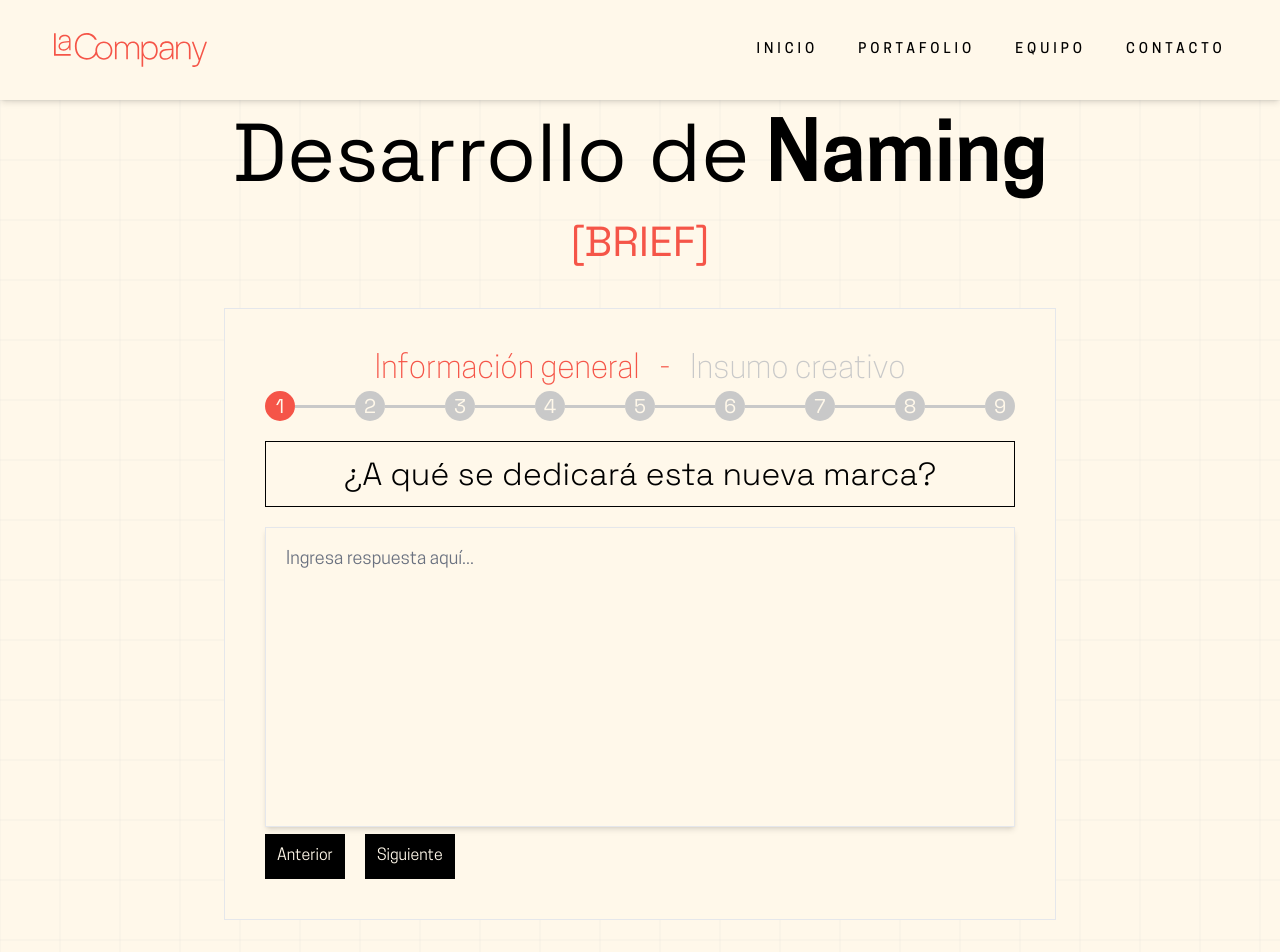
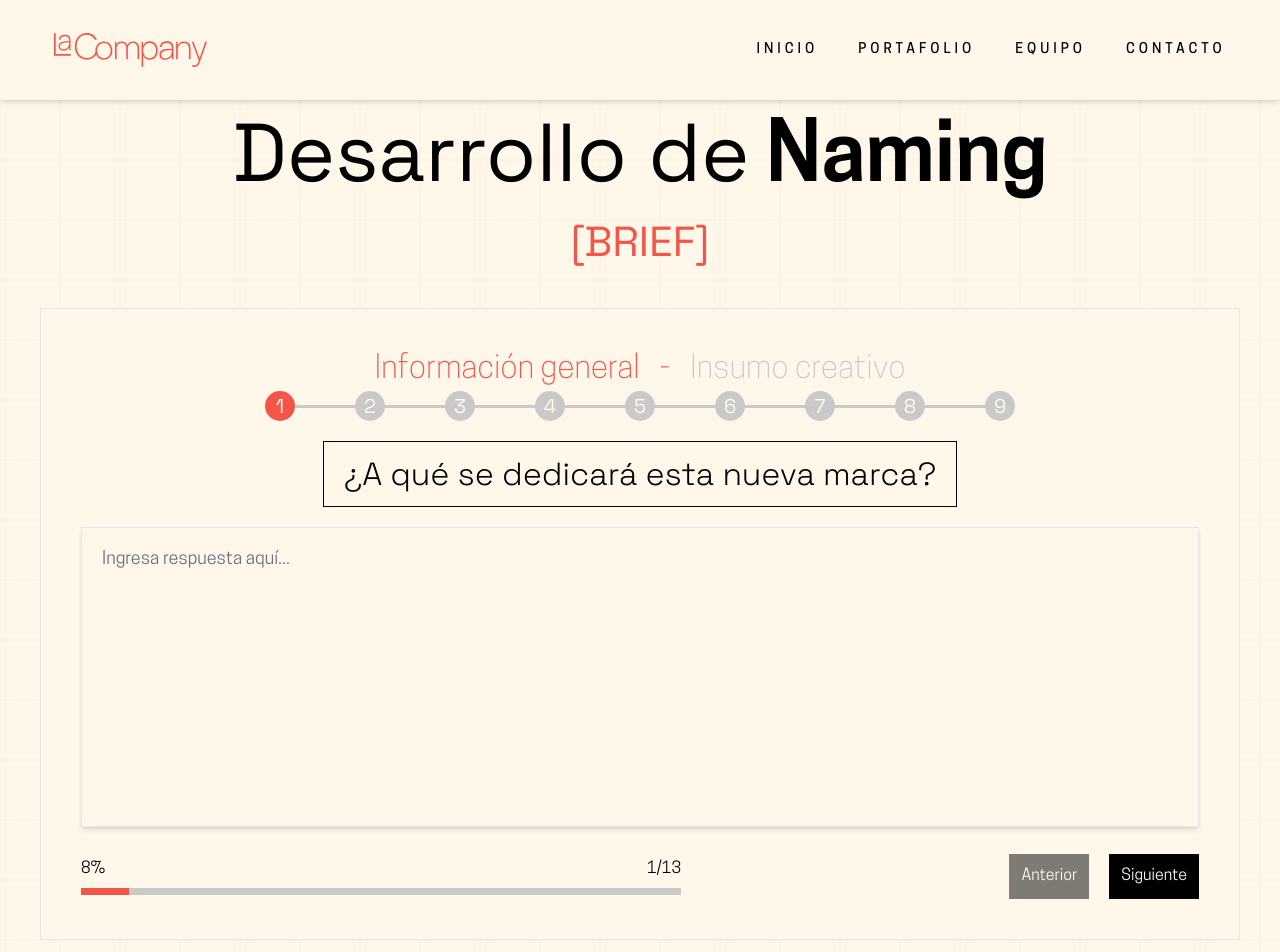
Before and after one commit to CompanyCreativa/La-Company-Creativa, a Next.js app: page /brief_naming in a window 1280 px wide. Shown: the top 952 px of the page. Built offline with nearby package versions, Linux system fonts and the light colour scheme.

Commit message:
add new bars in brief and fix forms

```diff
--- /dev/null
+++ b/src/app/brief_naming/info.js
@@ -0,0 +1,68 @@
+export const questions = [
+  {
+    id: 1,
+    question: "¿A qué se dedicará esta nueva marca?",
+    answer: "",
+  },
+  {
+    id: 2,
+    question: "¿Qué le hará diferente?",
+    answer: "",
+  },
+  {
+    id: 3,
+    question: "¿Cuál será su promesa de valor?",
+    answer: "",
+  },
+  {
+    id: 4,
+    question: "Elige palabras con las que quisieras que nos relacionen",
+    answer: "",
+  },
+  {
+    id: 5,
+    question: "¿Hay algún color que nos caracterice?",
+    answer: "",
+  },
+  {
+    id: 6,
+    question:
+      "¿Estaremos bajo la arquitectura de marca de importadores asociadas?",
+    answer: "",
+  },
+  {
+    id: 7,
+    question: "¿Qué productos y marcas comercializará?",
+    answer: "",
+  },
+  {
+    id: 8,
+    question: "¿A quiénes se dirigirá la marca?",
+    answer: "",
+  },
+  {
+    id: 9,
+    question: "¿Quién es la competencia en este segmento",
+    answer: "",
+  },
+  {
+    id: 10,
+    question: "¿Hay alguna palabra específica que se deba incluir",
+    answer: "",
+  },
+  {
+    id: 11,
+    question: "¿Qué apellido o descriptor debería tener la marca?",
+    answer: "",
+  },
+  {
+    id: 12,
+    question: "¿Tienen alguna preferencia de estilo para el nombre?",
+    answer: "",
+  },
+  {
+    id: 13,
+    question: "¿Qué nombres de otras marcas te gustan y por qué?",
+    answer: "",
+  },
+];
--- a/src/app/brief_naming/page.js
+++ b/src/app/brief_naming/page.js
@@ -1,68 +1,21 @@
 "use client";
+import { motion } from "motion/react";
 import { useState } from "react";
 
 import MainContainer from "../components/mainContainer";
 import Header from "../components/header";
-import { CheckIcon } from "../components/SVGicons/checkIcon";
-
-const questions = [
-  {
-    id: 1,
-    question: "¿A qué se dedicará esta nueva marca?",
-    answer: "",
-  },
-  {
-    id: 2,
-    question: "¿Qué productos o servicios se ofrecen?",
-    answer: "",
-  },
-  {
-    id: 3,
-    question: "¿Cual es el objetivo principal de la marca?",
-    answer: "",
-  },
-  {
-    id: 4,
-    question: "¿Cuales son las principales características de la marca?",
-    answer: "",
-  },
-  {
-    id: 5,
-    question: "¿Cuales son las principales caracteristicas de la marca?",
-    answer: "",
-  },
-  {
-    id: 6,
-    question: "¿Cuales son las principales caracteristicas de la marca?",
-    answer: "",
-  },
-  {
-    id: 7,
-    question: "¿Cuales son las principales caracteristicas de la marca?",
-    answer: "",
-  },
-  {
-    id: 8,
-    question: "¿Cuales son las principales caracteristicas de la marca?",
-    answer: "",
-  },
-  {
-    id: 9,
-    question: "¿Cuales son las principales caracteristicas de la marca?",
-    answer: "",
-  },
-];
+import { questions } from "./info";
+import { StepForm } from "../components/stepForm";
+import { ExampleBrief } from "../components/exampleBrief";
 
 const page = () => {
   const [currentQuestion, setCurrentQuestion] = useState(0);
   const [answers, setAnswers] = useState({});
-  console.log("soy el current", currentQuestion);
+
   const handleNext = () => {
     if (currentQuestion < questions.length - 1) {
       setCurrentQuestion(currentQuestion + 1);
     }
-
-    console.log(answers);
   };
 
   const handlePrev = () => {
@@ -86,43 +39,45 @@ const page = () => {
         <h2 className="text-[24px] md:text-[20px] lg:text-[42px] font-regular SpaceGrotesk text-companySalmon">
           [BRIEF]
         </h2>
-        <div className="bg-background border  p-10 mt-10">
+        <div className="bg-background border w-full max-w-[1200px] p-10 mt-10">
           <div className="flex justify-center items-center gap-5 text-[32px] font-light">
-            <span className="text-companySalmon">Información general </span>
+            <span
+              className={`${
+                currentQuestion <= 8 ? "text-companySalmon" : "text-[#C9C9C9]"
+              }`}
+            >
+              Información general
+            </span>
             <span className="text-companySalmon">-</span>
-            <span className="text-[#C9C9C9]">Insumo creativo</span>
+            <span
+              className={`${
+                currentQuestion > 8 ? "text-companySalmon" : "text-[#C9C9C9]"
+              }`}
+            >
+              Insumo creativo
+            </span>
           </div>
           <div className="flex justify-center items-center">
-            {questions.map((question, index) => (
-              <div key={index} className="flex justify-center items-center">
-                {question.id > 1 && (
-                  <div
-                    className={`w-[60px] h-[3px]  ${
-                      index <= currentQuestion
-                        ? "bg-companySalmon"
-                        : "bg-[#C9C9C9]"
-                    }`}
-                  ></div>
-                )}
-                <p
-                  className={`text-[20px] SpaceGrotesk text-background rounded-full w-[30px] h-[30px] flex justify-center items-center ${
-                    index === currentQuestion
-                      ? "bg-companySalmon border-2 border-companySalmon"
-                      : ""
-                  }  ${
-                    index < currentQuestion + 1
-                      ? "bg-background border-2 border-companySalmon "
-                      : "bg-[#C9C9C9]"
-                  } `}
-                >
-                  {currentQuestion >= index + 1 ? <CheckIcon /> : index + 1}
-                </p>
-              </div>
+            {questions
+              .slice(
+                Math.floor(currentQuestion / 9) * 9,
+                Math.floor(currentQuestion / 9) * 9 + 9
+              )
+              .map((question, index) => (
+                <StepForm
+                  question={question}
+                  index={index + Math.floor(currentQuestion / 9) * 9}
+                  currentQuestion={currentQuestion}
+                  key={question.id}
+                />
               ))}
           </div>
-          <p className="text-center mt-5 px-5 py-3 font-light text-[32px] border border-black SpaceGrotesk">
+          <div className="w-full flex justify-center items-center mt-5 gap-2">
+            <p className="text-center px-5 py-3 font-light text-[32px] border border-black SpaceGrotesk inline-block">
               {questions[currentQuestion].question}
             </p>
+            {currentQuestion === 11 && <ExampleBrief />}
+          </div>
           <textarea
             name={`question${questions[currentQuestion].id}`}
             className="w-full h-[300px] mt-5 bg-transparent border shadow-md px-5 py-5 text-black placeholder-black text-[18px] resize-none placeholder-gray-500"
@@ -130,15 +85,44 @@ const page = () => {
             value={answers[`question${questions[currentQuestion].id}`] || ""}
             onChange={handleChange}
           ></textarea>
+          <div className="flex flex-row mt-5 justify-between items-center ">
+            <div className="flex flex-col max-w-[600px] w-full gap-2">
+              <div className="flex flex-row justify-between">
+                <span>{Math.round(((currentQuestion + 1) * 100) / 13)}%</span>
+                <span>
+                  {currentQuestion + 1}/{questions.length}
+                </span>
+              </div>
+              <div className="w-full h-[7px] bg-[#C9C9C9] flex">
+                <motion.div
+                  className="h-full bg-companySalmon"
+                  initial={{ width: "0%" }}
+                  animate={{
+                    width: `${Math.round(((currentQuestion + 1) * 100) / 13)}%`,
+                  }}
+                  transition={{ duration: 0.5, ease: "easeInOut" }}
+                ></motion.div>
+              </div>
+            </div>
+            <div className="flex flex-row  justify-end">
               <button
                 onClick={handlePrev}
-            className="bg-black text-background p-3 mr-5"
+                className={`bg-black text-background p-3 mr-5 ${
+                  currentQuestion === 0 && "opacity-50 cursor-not-allowed"
+                }`}
               >
                 Anterior
               </button>
-          <button onClick={handleNext} className="bg-black text-background p-3">
-            Siguiente
+              <button
+                onClick={handleNext}
+                className="bg-black text-background p-3"
+              >
+                {currentQuestion === questions.length - 1
+                  ? "Finalizar"
+                  : "Siguiente"}
               </button>
+            </div>
+          </div>
         </div>
       </div>
     </MainContainer>
--- /dev/null
+++ b/src/app/components/exampleBrief.js
@@ -0,0 +1,67 @@
+import { useState } from "react";
+
+export const ExampleBrief = () => {
+  const [open, setOpen] = useState(false);
+
+  return (
+    <>
+      {open && (
+        <div className="flex fixed top-0 left-0 w-full h-full bg-[rgba(255, 255, 255, 0.7)]  z-30"></div>
+      )}
+      <div className="flex relative">
+        <div
+          className="flex flex-col justify-center items-center bg-companySalmon text-white text-3xl w-[40px] h-[40px] z-40 cursor-pointer"
+          onMouseEnter={() => setOpen(true)}
+          onMouseLeave={() => setOpen(false)}
+        >
+          +
+        </div>
+        {open && (
+          <div className="w-[300px] top-[-160px] right-[40px] bg-[#212121] absolute z-40 p-5 text-white ">
+            <p className="text-xl font-bold text-companySalmon">Ejemplos: </p>
+            <p>
+              <strong className="font-semibold">Compuestos:</strong>{" "}
+              KissMetrics, Don Limpio
+            </p>
+            <p className="">
+              <strong className="font-semibold">Abstractos:</strong>{" "}
+              Significados en otro idioma
+            </p>
+            <p>
+              <strong className="font-semibold">Frases:</strong> La nevera roja,
+              El armario de la tele
+            </p>
+            <p>
+              <strong className="font-semibold">Asociativos:</strong> North
+              Face, Imaginarium, Movistar, Mercadona, Bankia, Pronovias
+            </p>
+            <p>
+              <strong className="font-semibold">Onomatopeyas:</strong> Veritas,
+              Stella Artois, Boing, Zas, Crunch, Croak
+            </p>
+            <p>
+              <strong className="font-semibold">Otros idiomas:</strong> Veritas,
+              Stella Artois, Apple, Miss Sixty
+            </p>
+            <p>
+              <strong className="font-semibold">Nombre própio:</strong> Neil
+              Patel, Carolina Herrera, Vilma Nuñez, Gillete, McDonalds
+            </p>
+            <p>
+              <strong className="font-semibold">Acrónimos:</strong> LG, BBVA,
+              NBA, DIA, IBM, P&G, ebay
+            </p>
+            <p>
+              <strong className="font-semibold">Numerales:</strong> 7UP, 5 à
+              Sec, Forever 21
+            </p>
+            <p>
+              <strong className="font-semibold">Inventados:</strong> Vibbo,
+              Wallapop, Oysho, Bershka, Tumblr, Vimeo
+            </p>
+          </div>
+        )}
+      </div>
+    </>
+  );
+};
--- a/src/app/components/form.js
+++ b/src/app/components/form.js
@@ -85,7 +85,7 @@ function FormComponent() {
               check: false,
               from_phone: "",
             });
-            // window.location.href = "/gracias";
+            window.location.href = "/gracias";
           },
           (error) => {
             console.log(error.text);
--- a/src/app/components/formContact.js
+++ b/src/app/components/formContact.js
@@ -92,7 +92,7 @@ function FormContactComponent() {
               check: false,
               from_phone: "",
             });
-            // window.location.href = "/gracias";
+            window.location.href = "/gracias";
           },
           (error) => {
             console.log(error.text);
--- a/src/app/components/input.js
+++ b/src/app/components/input.js
@@ -31,7 +31,7 @@ export default function Input({
 
   if (type === "checkbox") {
     input = (
-      <div className="w-full flex gap-2">
+      <div className="w-full flex gap-2 z-30">
         <input
           {...props}
           type="checkbox"
--- a/src/app/components/modalForm.js
+++ b/src/app/components/modalForm.js
@@ -75,7 +75,7 @@ const ModalForm = () => {
               check: false,
               from_phone: "",
             });
-            // window.location.href = "/gracias";
+            window.location.href = "/gracias";
           },
           (error) => {
             console.log(error.text);
```
Also changed, not shown: src/app/components/stepForm.js (+41 -4 lines). Lines whose indentation alone changed are shown as unchanged.
